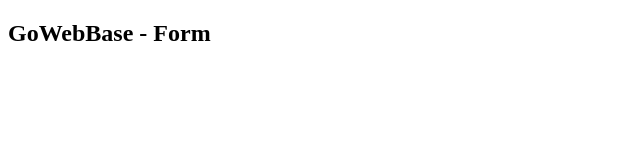
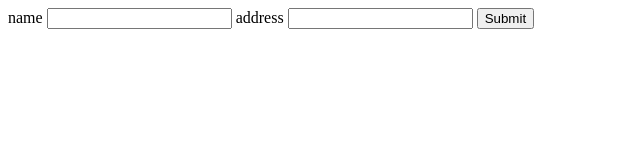
Before and after one commit to MostafaSensei106/GoWebBase, a plain HTML site: page static/form.html in a window 1280 px wide. Shown: the whole page, without its empty margins (0-640 px from the left). Drawn offline with Linux system fonts and the light colour scheme.

Commit message:
feat(form): Add basic name and address input form

```diff
--- a/static/form.html
+++ b/static/form.html
@@ -1,11 +1,22 @@
 <!DOCTYPE html>
 <html lang="en">
+
 <head>
     <meta charset="UTF-8">
     <meta name="viewport" content="width=device-width, initial-scale=1.0">
     <title>GoWebBase - Form</title>
 </head>
+
 <body>
-<h2>GoWebBase - Form</h2>
+    <div>
+        <form method="post" action="/form">
+            <label>name</label>
+            <input name="name" type="text" value="">
+            <label>address</label>
+            <input name="address" type="text" value="">
+            <button type="submit">Submit</button>
+        </form>
+    </div>
 </body>
+
 </html>
```
